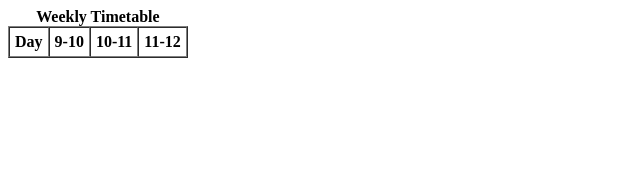
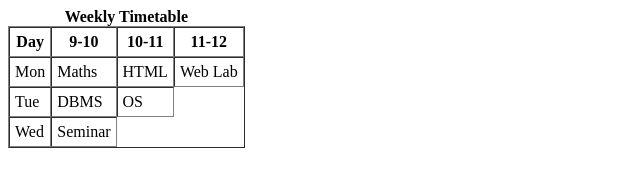
Before and after one commit to Yashpoonia05/WDW_0200, a plain HTML site: page Web Designing Workshop Assignment/Assignment 13/index.html in a window 1280 px wide. Shown: the whole page, without its empty margins (0-640 px from the left). Drawn offline with Linux system fonts and the light colour scheme.

Commit message:
Assignment 13 without rowspan and colspan

```diff
--- a/Web Designing Workshop Assignment/Assignment 13/index.html
+++ b/Web Designing Workshop Assignment/Assignment 13/index.html
@@ -16,6 +16,24 @@
                 <th>11-12</th>
             </tr>
         </thead>
+        <tbody>
+            <tr>
+                <td>Mon</td>
+                <td>Maths</td>
+                <td>HTML</td>
+                <td>Web Lab</td>
+            </tr>
+            <tr>
+                <td>Tue</td>
+                <td>DBMS</td>
+                <td>OS</td>
+            </tr>
+             <tr>
+                <td>Wed</td>
+                <td  align="center">Seminar</td>
+            </tr>
+        </tbody>
+
     </table>
 </body>
 </html>
```
